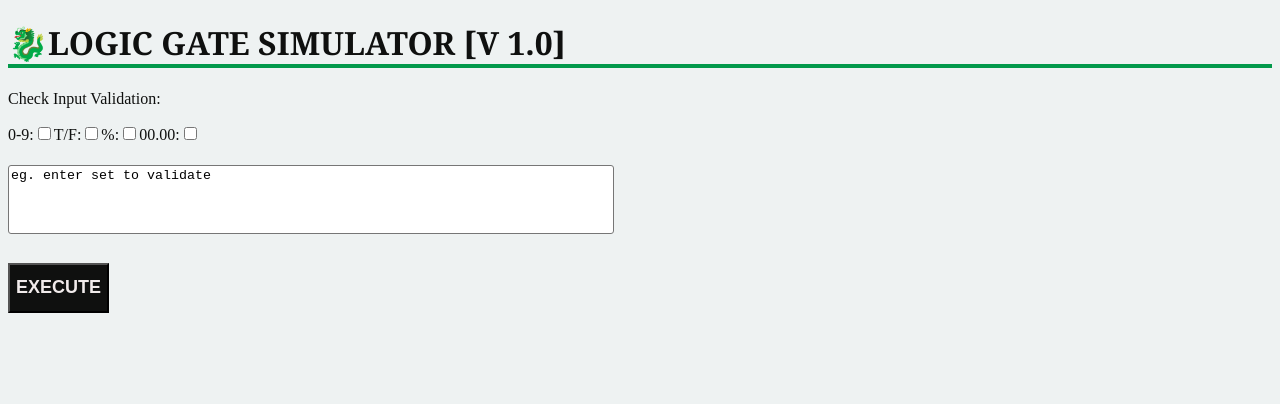
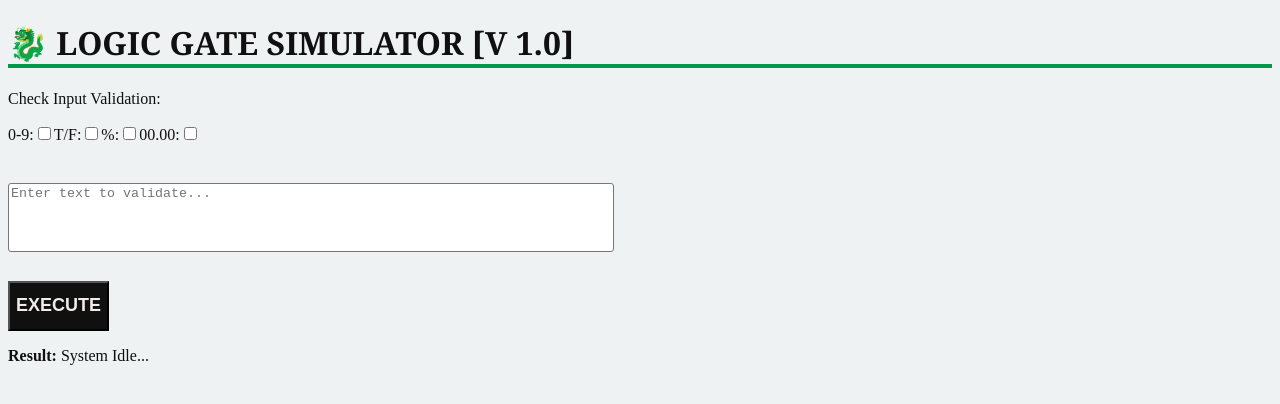
Before and after one commit to amcpc4k-maker/Logic-Gate-Simulator, a React (Vite) app: page / in a window 1280 px wide. Shown: the top 404 px of the page. Built offline with nearby package versions, Linux system fonts and the light colour scheme.

Commit message:
added logic for execute

```diff
--- a/src/App.jsx
+++ b/src/App.jsx
@@ -1,27 +1,63 @@
-import { useState } from 'react'
-import './App.css'
+import { useState } from 'react';
+import { validateInput } from './logicHandler';
+import './App.css';
 
 
 
 function App() {
+  const [inputText, setInputText] = useState('');
+  const [rules, setRules] = useState({
+    digits: false,
+    boolean: false,
+    percent: false,
+    decimal: false
+  });
+  const [status, setStatus] = useState('System Idle...');
+
+  const handleExecute = (e) => {
+    e.preventDefault(); // Prevents page refresh
+    const result = validateInput(inputText, rules);
+    setStatus(result);
+  };
+
+  const toggleRule = (ruleName) => {
+    setRules(prev => ({ ...prev, [ruleName]: !prev[ruleName] }));
+  };
+
   return (
-    <div >
-      <div>
-      <h1 className='HeaderTxt'> &#128009;LOGIC GATE SIMULATOR [V 1.0]</h1>
+    <div className="container">
+      <h1 className='HeaderTxt'> 🐉 LOGIC GATE SIMULATOR [V 1.0]</h1>
+
+      <form onSubmit={handleExecute}>
+        <p>Check Input Validation:</p>
+
+        <label>0-9:</label>
+        <input type='checkbox' onChange={() => toggleRule('digits')} />
+
+        <label>T/F:</label>
+        <input type='checkbox' onChange={() => toggleRule('boolean')} />
+
+        <label>%:</label>
+        <input type='checkbox' onChange={() => toggleRule('percent')} />
+
+        <label>00.00:</label>
+        <input type='checkbox' onChange={() => toggleRule('decimal')} />
+
+        <br /><br />
+
+        <textarea
+          value={inputText}
+          onChange={(e) => setInputText(e.target.value)}
+          placeholder="Enter text to validate..."
+        />
+
+        <br />
+        <button type="submit">EXECUTE</button>
+      </form>
+
+      <div className="status-box">
+        <p><strong>Result:</strong> {status}</p>
       </div>
-      <form>
-      <p>Check Input Validation:</p>
-      <label>0-9:</label>
-      <input type='checkbox'></input>
-      <label>T/F:</label>
-      <input type='checkbox'></input>
-      <label>%:</label>
-      <input type='checkbox'></input>
-      <label>00.00:</label>
-      <input type='checkbox'></input><br></br>
-      <textarea>eg. enter set to validate</textarea><br></br>
-      <button>EXECUTE</button>
-      </form>
     </div>
   );
 }
--- /dev/null
+++ b/src/logicHandler.js
@@ -0,0 +1,18 @@
+export const validateInput = (text, rules) => {
+  const results = [];
+
+  if (rules.digits && /^[0-9]+$/.test(text)) {
+    results.push("Matches 0-9");
+  }
+  if (rules.boolean && /^(true|false|t|f)$/i.test(text)) {
+    results.push("Matches T/F");
+  }
+  if (rules.percent && text.includes('%')) {
+    results.push("Matches %");
+  }
+  if (rules.decimal && /^\d+\.\d{2}$/.test(text)) {
+    results.push("Matches 00.00");
+  }
+
+  return results.length > 0 ? results.join(", ") : "No match found.";
+};
```
